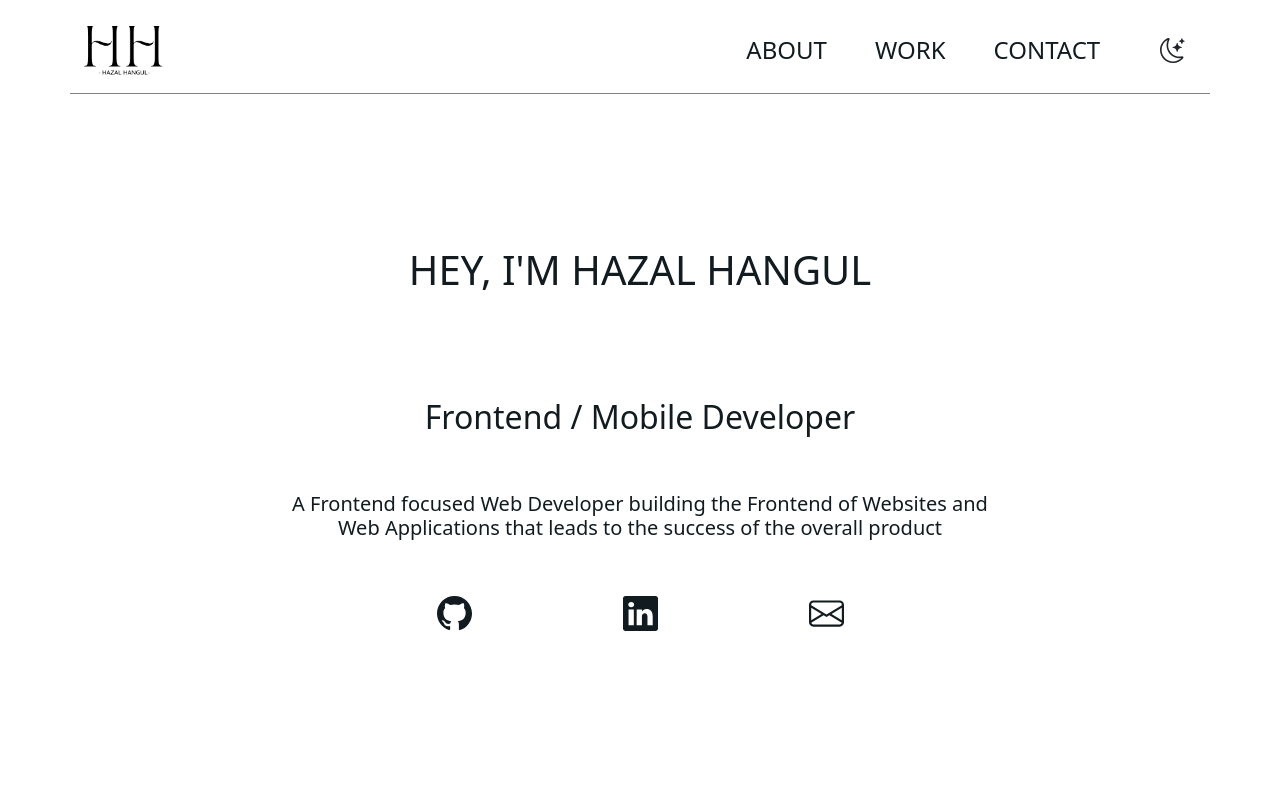
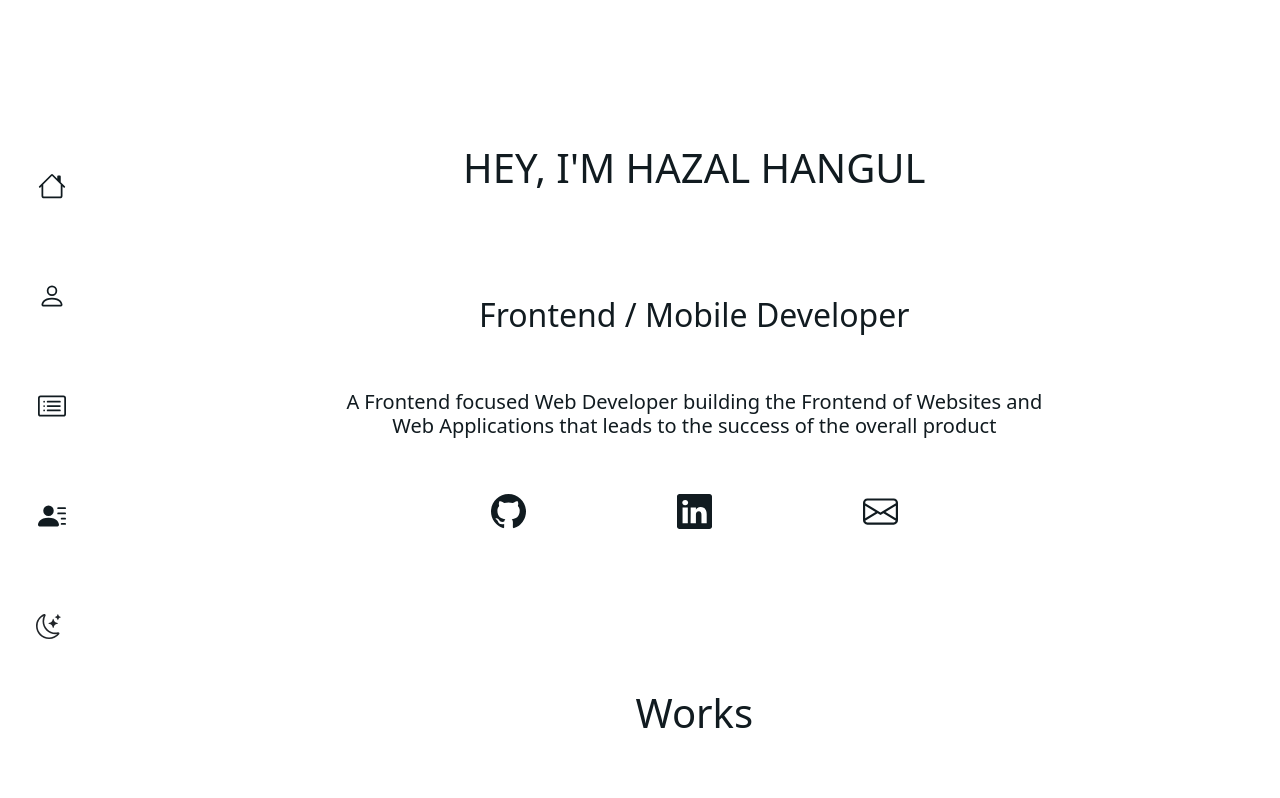
Before and after one commit to hazhan6/hazhan6.github.io, a React (Create React App) app: page / in a window 1280 px wide. Shown: the top 798 px of the page. Built offline with nearby package versions, Linux system fonts and the light colour scheme.

Commit message:
side bar / hamburger

```diff
--- a/src/App.css
+++ b/src/App.css
@@ -11,6 +11,7 @@
   --btn-text-clr: #f2f2f2;
   --bg-clr: #111b20;
   --text-color: #f2f2f2;
+  --nav-bg-color: #eab508;
 }
 
 .light-theme {
@@ -20,17 +21,127 @@
   --btn-text-clr: #f2f2f2;
   --bg-clr: #fff;
   --text-color: #111b20;
+  --nav-bg-color: #111b20;
+}
+
+.navbar {
+  position: fixed !important;
+}
+
+@media (max-width: 750px) {
+  .navbar {
+    position: sticky !important;
+    position: -webkit-sticky !important;
+  }
+
+  .navbar-parent {
+    position: sticky;
+    position: -webkit-sticky;
+    top: 0;
+  }
+
+  .navbar-nav {
+    display: none !important;
+  }
+}
+
+.navbar-items:link,
+.navbar-items:visited {
+  text-decoration: none;
+}
+
+@media (min-width: 750px) {
+  .hamburger {
+    display: none !important;
+  }
+}
+
+.hamburger-button {
+  position: absolute;
+  text-decoration: none;
+  background-color: transparent;
+  border: none;
+  padding-left: 30px;
+  padding-top: 30px;
+}
+
+.hamburger-items {
+  margin-top: 5rem;
+}
+
+.hamburger-item:link,
+.hamburger-item:visited {
+  text-decoration: none;
+}
+
+.hamburger-item {
+  display: flex;
+  padding: 1em 0.5em;
+  color: var(--text-color) !important;
+}
+
+.hamburger-toogle {
+  padding: 1em 0.5em !important;
+}
+
+.bi-list {
+  color: var(--text-color) !important;
 }
 
 .navbar-items {
+  font-size: 17px;
+  background: transparent;
+  border: none;
+  padding: 1em 1.5em;
   color: var(--text-color);
+  text-transform: uppercase;
+  position: relative;
+  transition: 0.5s ease;
 }
 
-.navbar-items:link,
-.navbar-items:visited,
+.navbar-items::before {
+  content: "";
+  position: absolute;
+  left: 0;
+  bottom: 0;
+  height: 2px;
+  width: 0;
+  background-color: var(--nav-bg-color);
+  transition: 0.5s ease;
+}
+
 .navbar-items:hover {
-  color: var(--text-color);
-  text-decoration: none;
+  color: var(--bg-clr);
+  transition-delay: 0.5s;
+}
+
+.navbar-items:hover::before {
+  width: 100%;
+}
+
+.navbar-items::after {
+  content: "";
+  position: absolute;
+  left: 0;
+  bottom: 0;
+  height: 0;
+  width: 100%;
+  background-color: var(--nav-bg-color);
+  transition: 0.4s ease;
+  z-index: -1;
+}
+
+.navbar-items:hover::after {
+  height: 100%;
+  transition-delay: 0.4s;
+  color: aliceblue;
+}
+
+.hide {
+  display: none;
+}
+.navbar-items:hover .hide {
+  display: initial;
 }
 
 .btn-home {
--- a/src/App.js
+++ b/src/App.js
@@ -8,11 +8,17 @@ import Footer from "./views/Footer";
 function App() {
   return (
     <div className="App">
-      <NavBar />
-      <Home />
-      <Works />
-      <Contact />
-      <Footer />
+      <div className="d-flex row">
+        <div className="col-md-1 navbar-parent">
+          <NavBar />
+        </div>
+        <div className="col-md-11">
+          <Home />
+          <Works />
+          <Contact />
+          <Footer />
+        </div>
+      </div>
     </div>
   );
 }
--- a/src/navbar/index.js
+++ b/src/navbar/index.js
@@ -4,6 +4,8 @@ import "bootstrap/js/src/collapse.js";
 export default function NavBar() {
   const [themeMode, setThemeMode] = useState("dark-theme");
   const [changeMode, setChangeMode] = useState(false);
+
+  const [openMenu, setOpenMenu] = useState(false);
 
   useEffect(() => {
     const theme = localStorage.getItem("theme");
@@ -26,11 +28,102 @@ export default function NavBar() {
       setThemeMode("light-theme");
       localStorage.setItem("theme", "light-theme");
     }
+    handleExpandNavClick();
   };
 
   useEffect(() => {
     document.body.className = themeMode;
   }, [themeMode]);
+
+  const handleExpandNavClick = () => {
+    setOpenMenu(!openMenu);
+  };
+
+  const ExpandNav = () => {
+    return (
+      <svg
+        xmlns="http://www.w3.org/2000/svg"
+        width="40"
+        height="40"
+        fill="currentColor"
+        className="bi bi-list"
+        viewBox="0 0 16 16"
+      >
+        <path
+          fillRule="evenodd"
+          d="M2.5 12a.5.5 0 0 1 .5-.5h10a.5.5 0 0 1 0 1H3a.5.5 0 0 1-.5-.5zm0-4a.5.5 0 0 1 .5-.5h10a.5.5 0 0 1 0 1H3a.5.5 0 0 1-.5-.5zm0-4a.5.5 0 0 1 .5-.5h10a.5.5 0 0 1 0 1H3a.5.5 0 0 1-.5-.5z"
+        />
+      </svg>
+    );
+  };
+
+  const navbarItems = [
+    {
+      name: "Home",
+      icon: (
+        <svg
+          xmlns="http://www.w3.org/2000/svg"
+          width="28"
+          height="28"
+          fill="currentColor"
+          className="bi bi-house"
+          viewBox="0 0 16 16"
+        >
+          <path d="M8.707 1.5a1 1 0 0 0-1.414 0L.646 8.146a.5.5 0 0 0 .708.708L2 8.207V13.5A1.5 1.5 0 0 0 3.5 15h9a1.5 1.5 0 0 0 1.5-1.5V8.207l.646.647a.5.5 0 0 0 .708-.708L13 5.793V2.5a.5.5 0 0 0-.5-.5h-1a.5.5 0 0 0-.5.5v1.293L8.707 1.5ZM13 7.207V13.5a.5.5 0 0 1-.5.5h-9a.5.5 0 0 1-.5-.5V7.207l5-5 5 5Z" />
+        </svg>
+      ),
+      href: "#home",
+    },
+    {
+      name: "About",
+      icon: (
+        <svg
+          xmlns="http://www.w3.org/2000/svg"
+          width="28"
+          height="28"
+          fill="currentColor"
+          className="bi bi-person"
+          viewBox="0 0 16 16"
+        >
+          <path d="M8 8a3 3 0 1 0 0-6 3 3 0 0 0 0 6Zm2-3a2 2 0 1 1-4 0 2 2 0 0 1 4 0Zm4 8c0 1-1 1-1 1H3s-1 0-1-1 1-4 6-4 6 3 6 4Zm-1-.004c-.001-.246-.154-.986-.832-1.664C11.516 10.68 10.289 10 8 10c-2.29 0-3.516.68-4.168 1.332-.678.678-.83 1.418-.832 1.664h10Z" />
+        </svg>
+      ),
+      href: "#about",
+    },
+    {
+      name: "Works",
+      icon: (
+        <svg
+          xmlns="http://www.w3.org/2000/svg"
+          width="28"
+          height="28"
+          fill="currentColor"
+          className="bi bi-card-list"
+          viewBox="0 0 16 16"
+        >
+          <path d="M14.5 3a.5.5 0 0 1 .5.5v9a.5.5 0 0 1-.5.5h-13a.5.5 0 0 1-.5-.5v-9a.5.5 0 0 1 .5-.5h13zm-13-1A1.5 1.5 0 0 0 0 3.5v9A1.5 1.5 0 0 0 1.5 14h13a1.5 1.5 0 0 0 1.5-1.5v-9A1.5 1.5 0 0 0 14.5 2h-13z" />
+          <path d="M5 8a.5.5 0 0 1 .5-.5h7a.5.5 0 0 1 0 1h-7A.5.5 0 0 1 5 8zm0-2.5a.5.5 0 0 1 .5-.5h7a.5.5 0 0 1 0 1h-7a.5.5 0 0 1-.5-.5zm0 5a.5.5 0 0 1 .5-.5h7a.5.5 0 0 1 0 1h-7a.5.5 0 0 1-.5-.5zm-1-5a.5.5 0 1 1-1 0 .5.5 0 0 1 1 0zM4 8a.5.5 0 1 1-1 0 .5.5 0 0 1 1 0zm0 2.5a.5.5 0 1 1-1 0 .5.5 0 0 1 1 0z" />
+        </svg>
+      ),
+      href: "#works",
+    },
+    {
+      name: "Contact",
+      icon: (
+        <svg
+          xmlns="http://www.w3.org/2000/svg"
+          width="28"
+          height="28"
+          fill="currentColor"
+          className="bi bi-person-lines-fill"
+          viewBox="0 0 16 16"
+        >
+          <path d="M6 8a3 3 0 1 0 0-6 3 3 0 0 0 0 6zm-5 6s-1 0-1-1 1-4 6-4 6 3 6 4-1 1-1 1H1zM11 3.5a.5.5 0 0 1 .5-.5h4a.5.5 0 0 1 0 1h-4a.5.5 0 0 1-.5-.5zm.5 2.5a.5.5 0 0 0 0 1h4a.5.5 0 0 0 0-1h-4zm2 3a.5.5 0 0 0 0 1h2a.5.5 0 0 0 0-1h-2zm0 3a.5.5 0 0 0 0 1h2a.5.5 0 0 0 0-1h-2z" />
+        </svg>
+      ),
+      href: "#contact",
+    },
+  ];
 
   const Toggle = () => {
     return (
@@ -64,65 +157,53 @@ export default function NavBar() {
   };
 
   return (
-    <nav className="navbar navbar-expand-sm">
-      <div
-        className="container"
-        style={{ padding: "1%", borderBottom: "1px solid gray" }}
+    <nav className="navbar h-100">
+      <div className="hamburger">
+        <button className="hamburger-button" onClick={handleExpandNavClick}>
+          <ExpandNav />
+        </button>
+        {openMenu && (
+          <ul className="hamburger-items">
+            {navbarItems.map((item, index) => (
+              <a
+                className="hamburger-item"
+                key={index + 5}
+                href={item.href}
+                onClick={handleExpandNavClick}
               >
-        <a className="navbar-brand" href="#home">
-          <img
-            alt=""
-            src={
-              themeMode === "light-theme"
-                ? "/images/hh-logo-dark.png"
-                : "/images/hh-logo-light.png"
-            }
-            width="80"
-            height="100%"
-            className="d-inline-block "
-          />
+                {item.icon}
+                <span className="ms-3">{item.name} </span>
               </a>
-        <button
-          style={{
-            color: themeMode === "dark-theme" && "#111b20",
-            backgroundColor: themeMode === "dark-theme" && "#f2f2f2",
-          }}
-          className="navbar-toggler"
-          type="button"
-          data-bs-toggle="collapse"
-          data-bs-target="#navbarToggleCollapse"
-          aria-controls="navbarToggleCollapse"
-          aria-expanded="false"
-          aria-label="Toggle navigation"
-        >
-          <span className="navbar-toggler-icon"></span>
-        </button>
-        <div
-          className="collapse navbar-collapse justify-content-end"
-          id="navbarToggleCollapse"
-        >
-          <ul className="navbar-nav mr-auto h4 align-items-center gap-5">
-            <a className="navbar-items" href="#home">
-              ABOUT
-            </a>
-            <a className="navbar-items" href="#works">
-              WORK
-            </a>
-            <a className="navbar-items" href="#contact">
-              CONTACT
-            </a>
-            <li>
+            ))}
             <button
               onClick={toggleTheme}
               type="button"
-                className="btn bg-transparent border-0 no-border"
+              className="hamburger-toogle btn bg-transparent border-0 no-border"
+            >
+              <Toggle />
+            </button>
+          </ul>
+        )}
+      </div>
+      <div className="container flex-column">
+        <ul className="navbar-nav mr-auto h4 align-items-start gap-5">
+          {navbarItems.map((item, index) => (
+            <a className="navbar-items" key={index} href={item.href}>
+              {item.icon}
+              <span className="ms-3 hide">{item.name} </span>
+            </a>
+          ))}
+          <li style={{ paddingTop: 11 }}>
+            <button
+              onClick={toggleTheme}
+              type="button"
+              className=" px-4 btn bg-transparent border-0 no-border"
             >
               <Toggle />
             </button>
           </li>
         </ul>
       </div>
-      </div>
     </nav>
   );
 }
```
Lines whose indentation alone changed are shown as unchanged.
